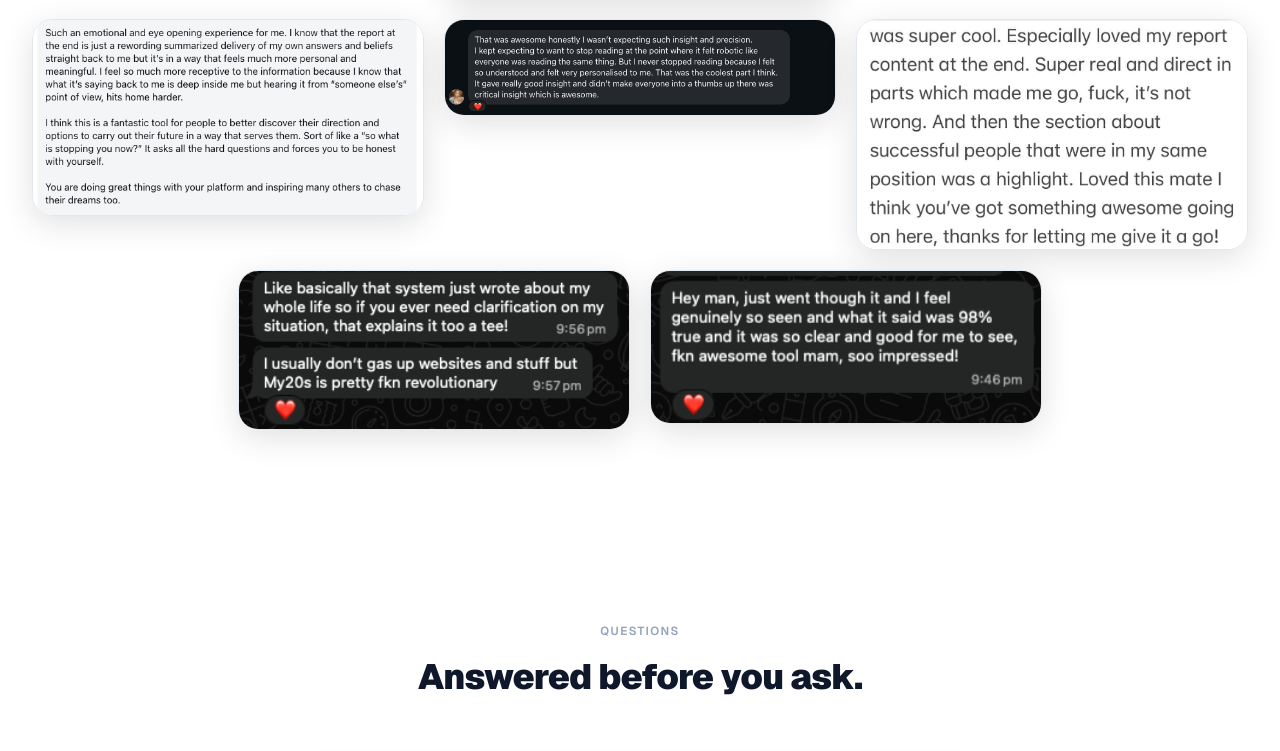
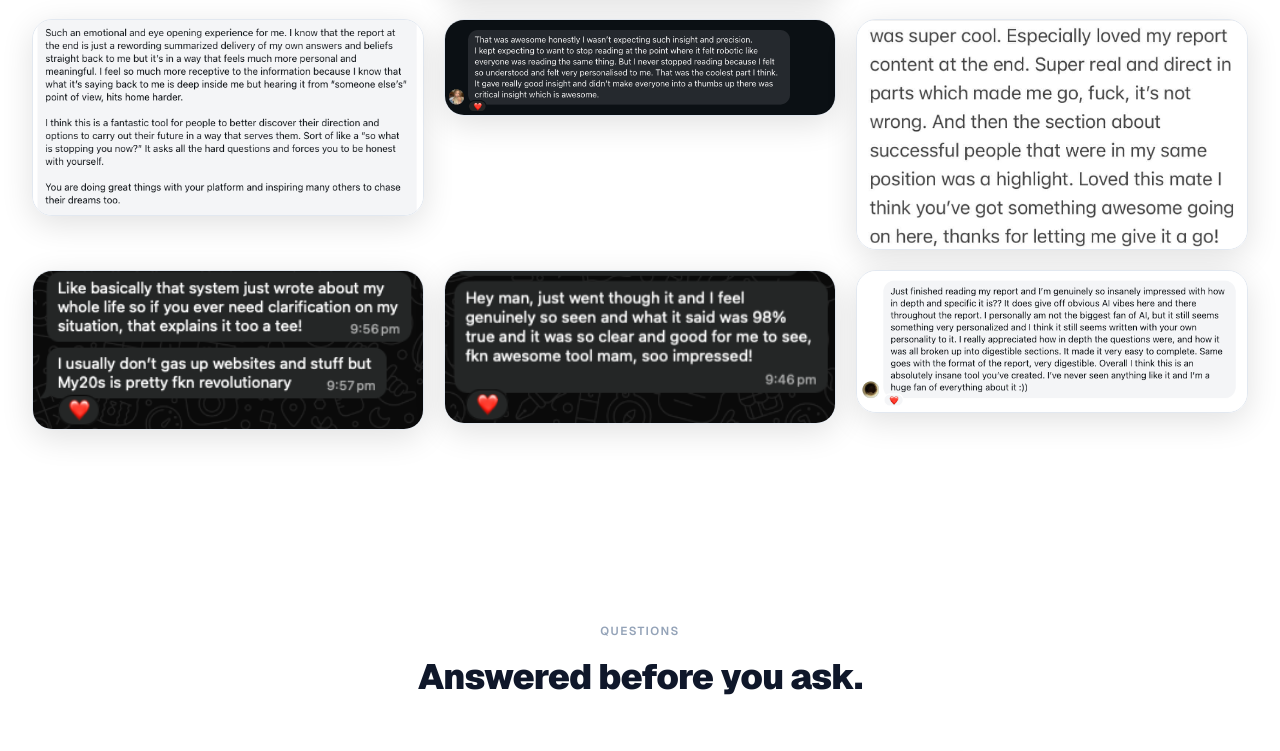
Before and after one commit to samwitnesss/mytwenties, a Next.js app: page / in a window 1280 px wide. Shown: the part 5624-6375 px from the top of the page. Built offline with nearby package versions, Linux system fonts and the light colour scheme; a web font is replaced by a local one.

Commit message:
Add dm9 testimonial to landing page wall
Co-Authored-By: Claude Opus 4.6 <noreply@anthropic.com>

```diff
--- a/app/page.tsx
+++ b/app/page.tsx
@@ -690,6 +690,7 @@ export default function LandingPage() {
                 '/testimonials/dm2.png',
                 '/testimonials/dm7.png',
                 '/testimonials/dm8.png',
+                '/testimonials/dm9.png',
               ].map((src, i) => (
                 <div key={i} style={{
                   scrollSnapAlign: i % 2 === 0 ? 'start' : 'none',
@@ -719,6 +720,7 @@ export default function LandingPage() {
               '/testimonials/dm2.png',
               '/testimonials/dm7.png',
               '/testimonials/dm8.png',
+              '/testimonials/dm9.png',
             ].map((src, i) => (
               <div key={i} style={{ width: 'calc((100% - 2 * 1.25rem) / 3)', borderRadius: '20px', overflow: 'hidden', boxShadow: '0 8px 32px rgba(0,0,0,0.12)', border: '1px solid var(--brand-border)' }}>
                 {/* eslint-disable-next-line @next/next/no-img-element */}
```
Also changed, not shown: public/testimonials/dm9.png (added).
